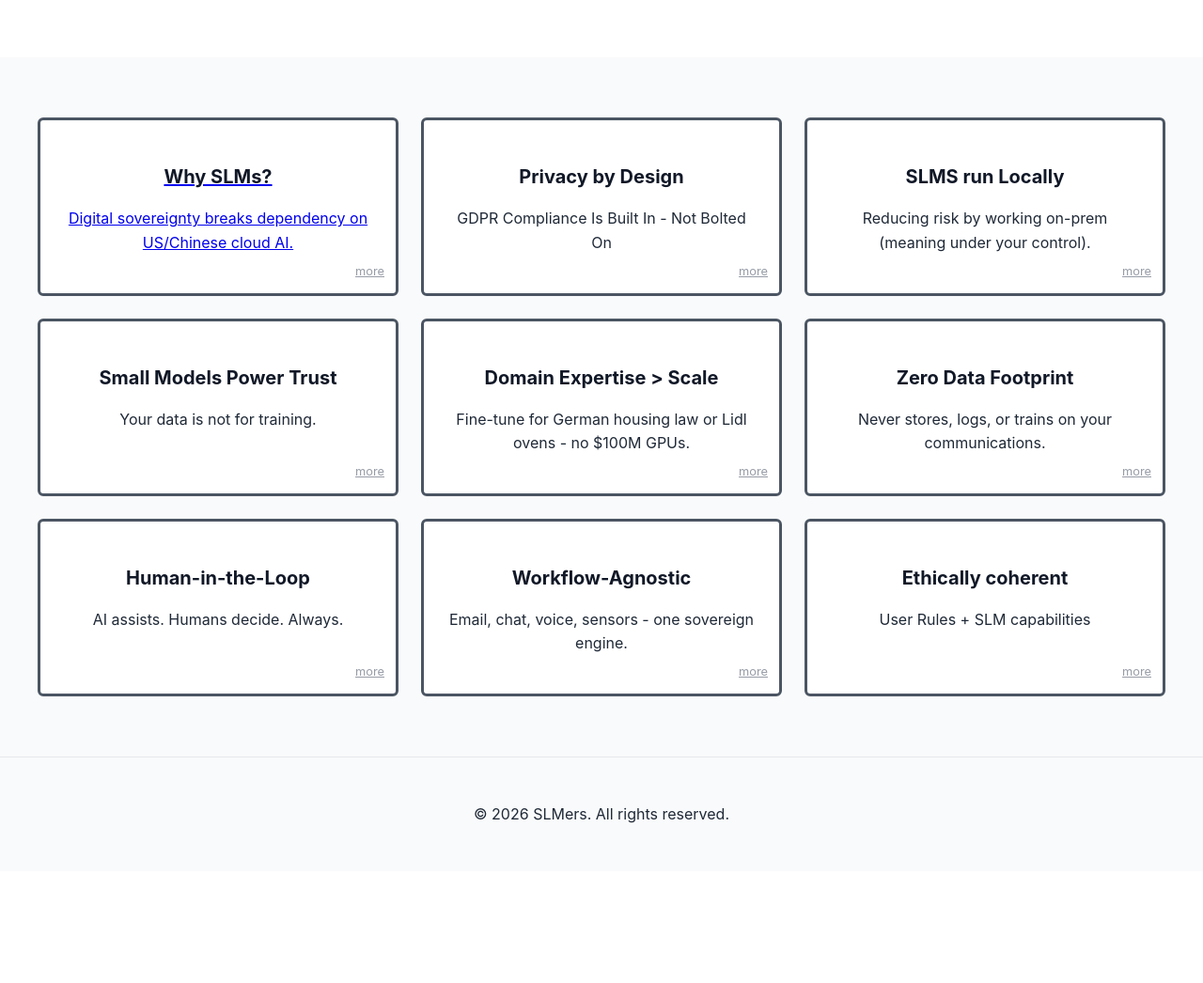
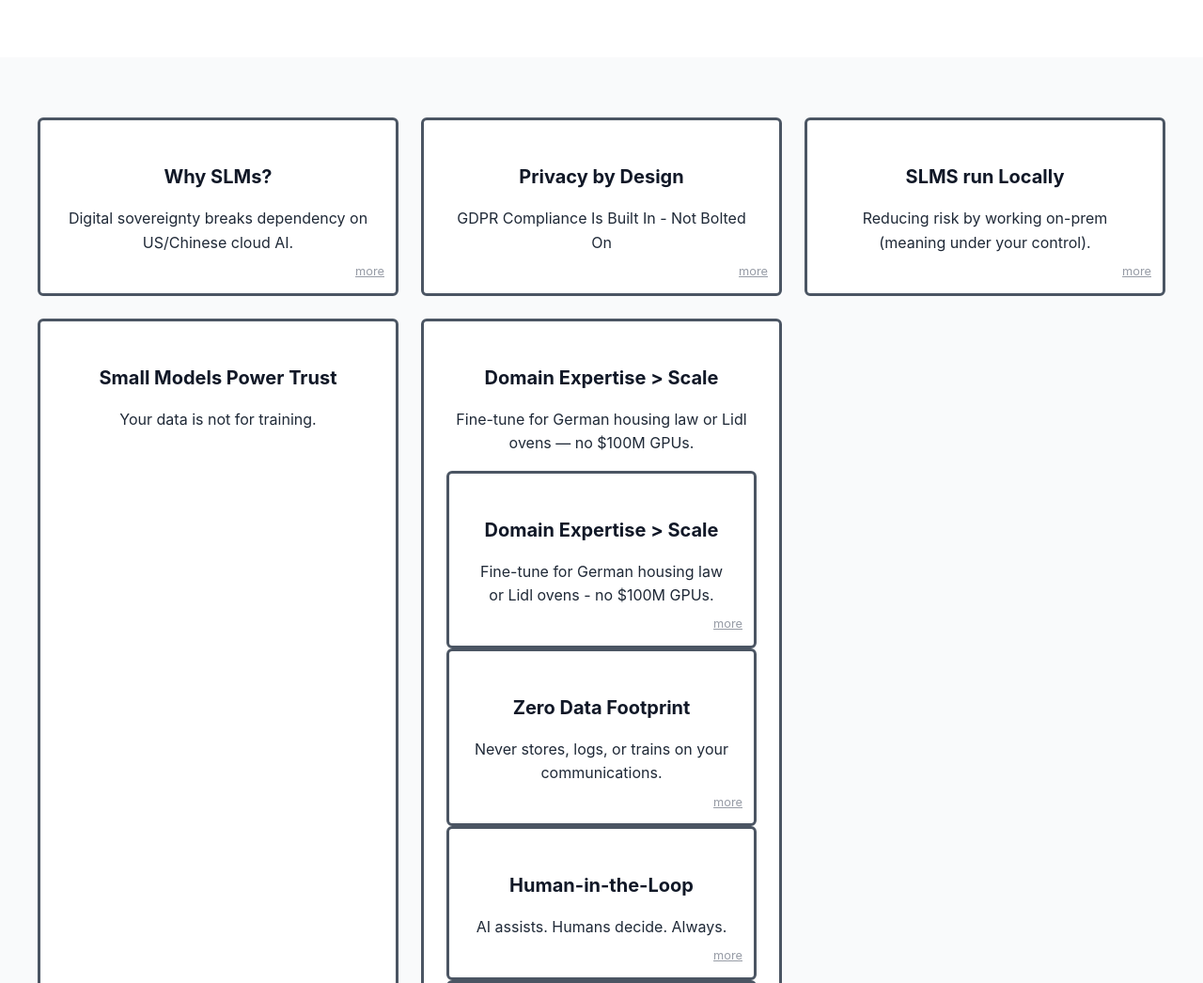
Before and after one commit to kissimoto/slmers, a plain HTML site: page index.html in a window 1280 px wide. Shown: the part 1127-2173 px from the top of the page at 94% size. Before the commit the page ends 2054 px from the top, so only its background shows below. Drawn offline with Linux system fonts and the light colour scheme.

Commit message:
re-used update from 11 minutes ago

```diff
--- a/index.html
+++ b/index.html
@@ -42,65 +42,36 @@
         <div class="container">
             <div class="info-grid">
                 <!-- Row 1 -->
-            <a href="#detail-1" class="info-card" id="card-1">
-                <h3>Why SLMs?</h3>
-                <p>Digital sovereignty breaks dependency on US/Chinese cloud AI.</p>
-                <span class="more">more</span>
-            </a>
-            <div class="info-card">
-                <h3>Privacy by Design</h3>
-                <p>GDPR Compliance Is Built In - Not Bolted On</p>
-                <span class="more">more</span>
-            </div>
-            <div class="info-card">
-                <h3>SLMS run Locally</h3>
-                <p>Reducing risk by working on-prem (meaning under your control).</p>
-                <span class="more">more</span>
-            </div>
+                <div class="info-card"><h3>Why SLMs?</h3><p>Digital sovereignty breaks dependency on US/Chinese cloud AI.</p>
+                <span class="more">more</span></div>
+                <div class="info-card"><h3>Privacy by Design</h3><p>GDPR Compliance Is Built In - Not Bolted On</p>
+                <span class="more">more</span></div>
+                <div class="info-card"><h3>SLMS run Locally</h3><p>Reducing risk by working on-prem (meaning under your control).</p>
+                <span class="more">more</span></div>
 
                 <!-- Row 2 -->
-            <div class="info-card">
-                <h3>Small Models Power Trust</h3>
-                <p> Your data is not for training.</p>
-                <span class="more">more</span>
-            </div>
-            <div class="info-card">
-                <h3>Domain Expertise > Scale</h3>
-                <p>Fine-tune for German housing law or Lidl ovens - no $100M GPUs.</p>
-                <span class="more">more</span>
-            </div>
-            <div class="info-card">
-                <h3>Zero Data Footprint</h3>
-                <p>Never stores, logs, or trains on your communications.</p>
-                <span class="more">more</span>
-            </div>
+                <div class="info-card"><h3>Small Models Power Trust</h3><p> Your data is not for training.</p>
+                <span class="more">more</span></div>
+                <div class="info-card"><h3>Domain Expertise > Scale</h3><p>Fine-tune for German housing law or Lidl ovens — no $100M GPUs.</p>
+                <div class="info-card"><h3>Domain Expertise > Scale</h3><p>Fine-tune for German housing law or Lidl ovens - no $100M GPUs.</p>
+                <span class="more">more</span></div>
+                <div class="info-card"><h3>Zero Data Footprint</h3><p>Never stores, logs, or trains on your communications.</p>
+                <span class="more">more</span></div>
 
                 <!-- Row 3 -->
-            <div class="info-card">
-                <h3>Human-in-the-Loop</h3>
-                <p>AI assists. Humans decide. Always.</p>
-                <span class="more">more</span>
-            </div>
-            <div class="info-card">
-                <h3>Workflow-Agnostic</h3>
-                <p>Email, chat, voice, sensors - one sovereign engine.</p>
-                <span class="more">more</span>
-            </div>
-            <div class="info-card">
-                <h3>Ethically coherent</h3>
-                <p>User Rules + SLM capabilities</p>
-                <span class="more">more</span>
-            </div>
-        </div>
-    </div>
-</section>
-
+                <div class="info-card"><h3>Human-in-the-Loop</h3><p>AI assists. Humans decide. Always.</p>
+                <span class="more">more</span></div>
+                <div class="info-card"><h3>Workflow-Agnostic</h3><p>Email, chat, voice, sensors — one sovereign engine.</p>
+                <div class="info-card"><h3>Workflow-Agnostic</h3><p>Email, chat, voice, sensors - one sovereign engine.</p>
+                <span class="more">more</span></div>
+                <div class="info-card"><h3>Ethically coherent</h3><p>User Rules + SLM capabilities</p>
+                <span class="more">more</span></div>
 
     <!-- Add a simple footer -->
     <footer style="text-align: center; padding: 2rem; background: #f9fafb; border-top: 1px solid #e5e7eb;">
         <div class="container">
+            <p>©2026 slmers. All rights reserved.</p>
             <p>© 2026 SLMers. All rights reserved.</p>
         </div>
     </footer>
 </body>
-</html>
```
Lines whose indentation alone changed are shown as unchanged.
